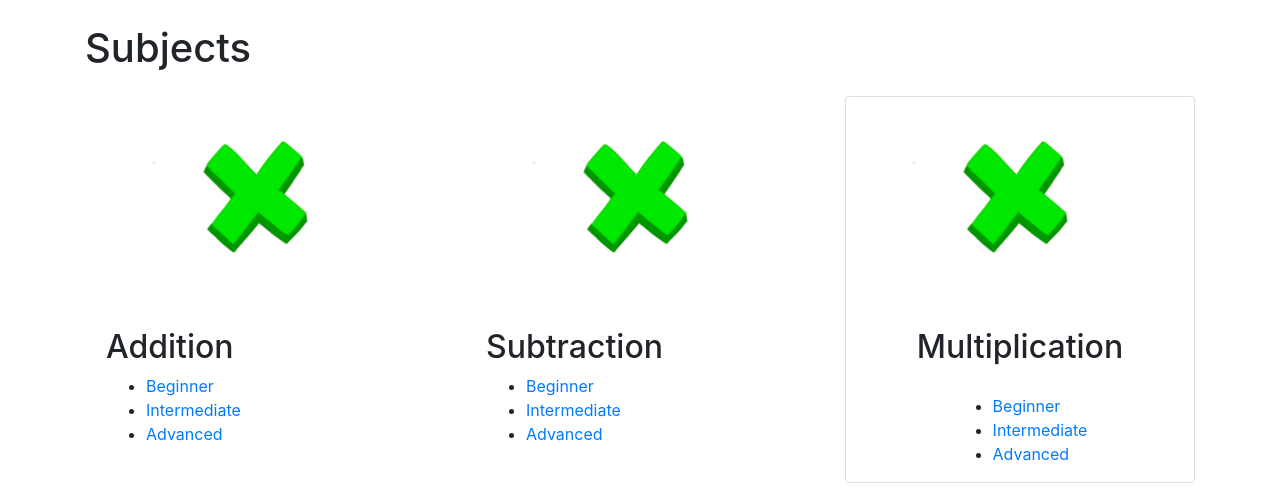
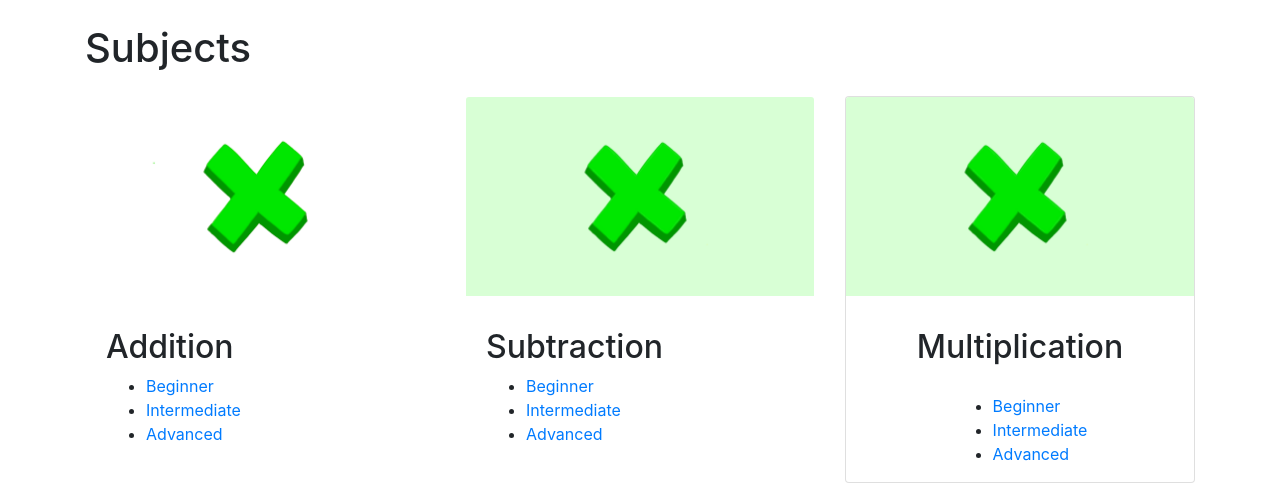
Before and after one commit to StevenJuana/MyMath, a Flask app: page / in a window 1280 px wide. Shown: the part 57-552 px from the top of the page. Run offline with Flask 2, Linux system fonts and the light colour scheme; some libraries are stand-ins or nearby versions.

Commit message:
fixed pics or smth

```diff
--- a/templates/base.html
+++ b/templates/base.html
@@ -18,6 +18,8 @@
 
   <!-- Custom styles for this template -->
   <link href="{{ url_for('static', filename='css/simple-sidebar.css')}}" rel="stylesheet">
+
+  {% block script %}{% endblock %}
 
 </head>
 
--- a/templates/index.html
+++ b/templates/index.html
@@ -86,7 +86,7 @@
                     </div>
                     <div class="col-lg-4 col-sm-6 mb-4">
                     <div style="border-color: white;" class="card h-100">
-                         <a href="#"><img class="card-img-top" src="{{ url_for('static', filename='images/multiply.png') }}" alt=""></a>
+                         <a href="#"><img class="card-img-top" src="{{ url_for('static', filename='images/multiplyBack2.png') }}" alt=""></a>
                          <div class="card-body">
                          <h4 class="card-title">
                               <h2>Subtraction</h2>
@@ -101,7 +101,7 @@
                     </div>
                     <div class="col-lg-4 col-sm-6 mb-4">
                     <div class="card h-100">
-                         <a href="#"><img class="card-img-top" src="{{ url_for('static', filename='images/multiply.png') }}" alt=""></a>
+                         <a href="#"><img class="card-img-top" src="{{ url_for('static', filename='images/multiplyBack2.png') }}" alt=""></a>
                          <div style="text-align:center" class="card-body">
                          <h4 class="card-title">
                               <h2>Multiplication</h2>
```
Also changed, not shown: static/images/multiplyBack2.png (added).
